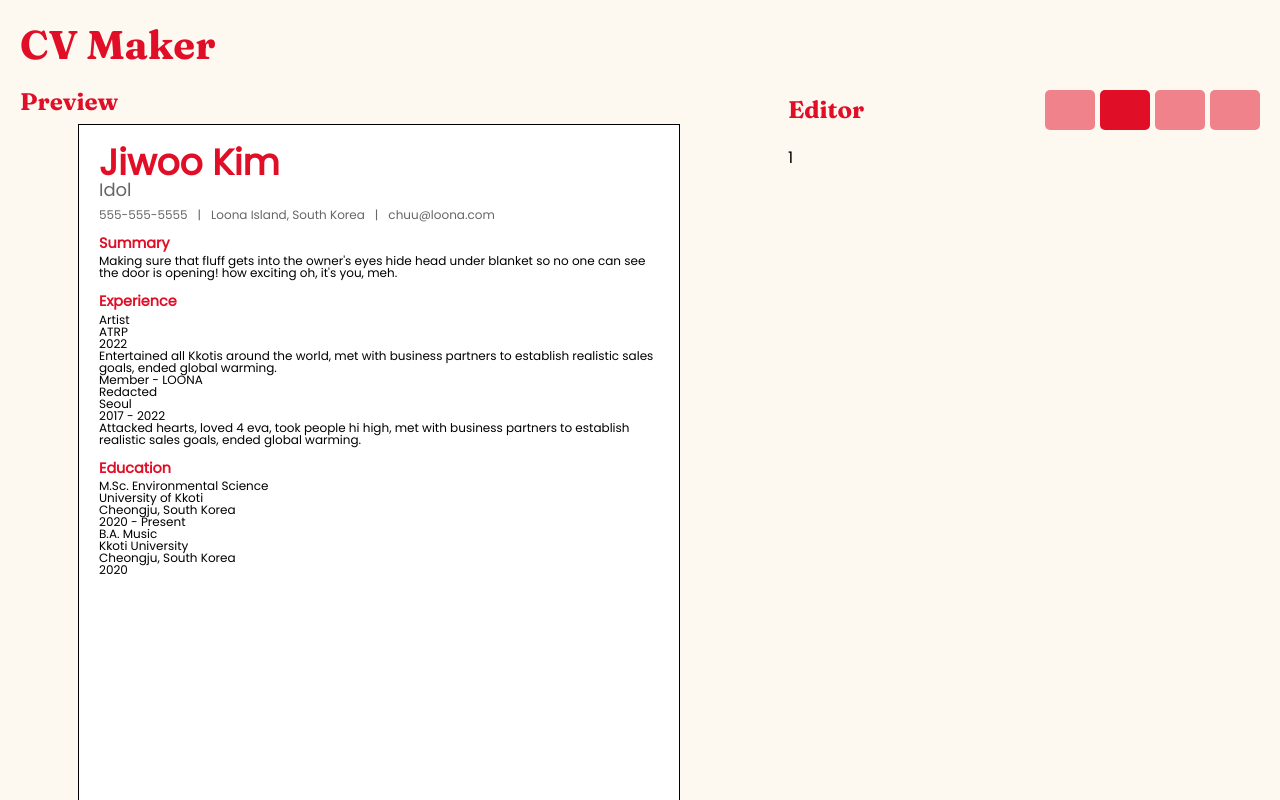
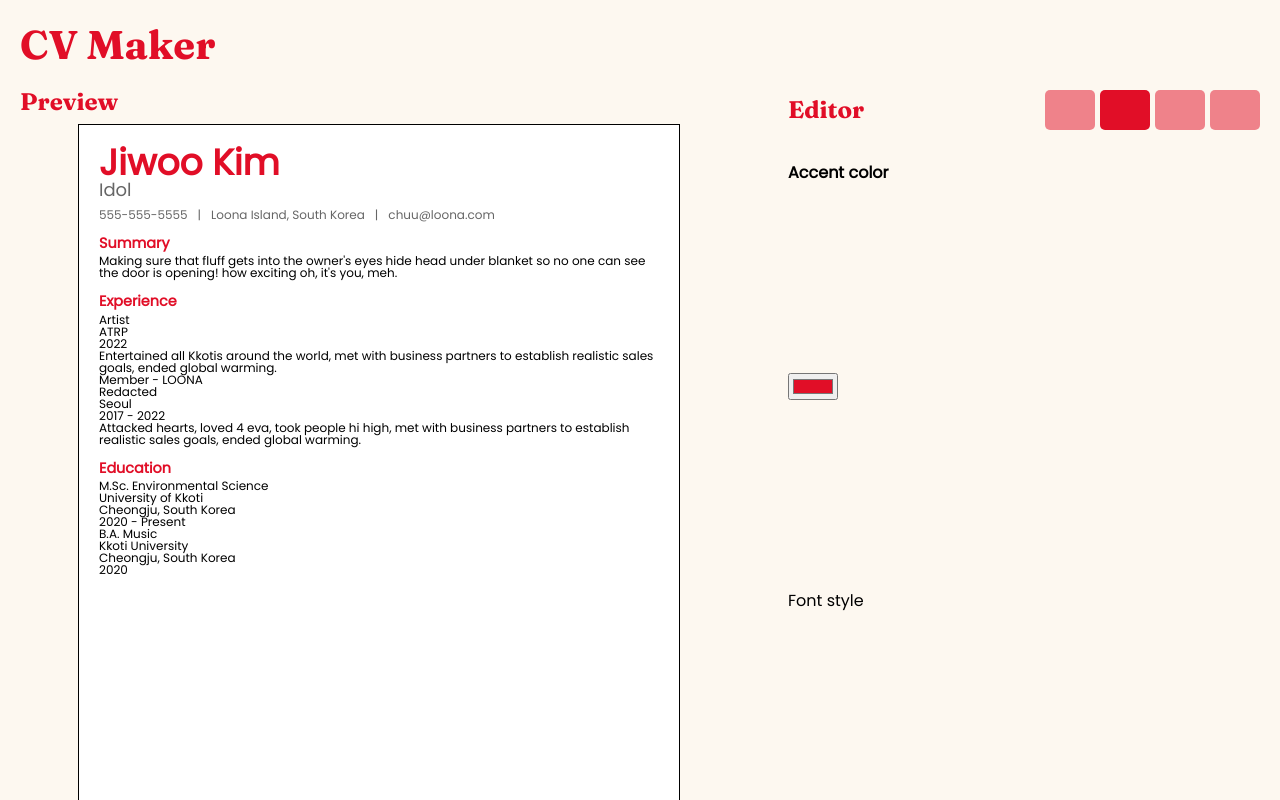
Before and after one commit to beaesq/cv-maker, a React (Vite) app: page / in a window 1280 px wide. Both pictures are taken after a click on the button 1125 px from the left and 110 px from the top of the page. Shown: the top 800 px of the page. Built offline with nearby package versions, Linux system fonts and the light colour scheme; some icons are missing.

Commit message:
Add customize tab

```diff
--- a/src/components/Editor.jsx
+++ b/src/components/Editor.jsx
@@ -6,14 +6,15 @@ import Button from "./Button";
 import "../styles/Editor.css";
 import { useState } from "react";
 
-export default function Editor({ person, setPerson, className }) {
-  const [activeIndex, setActiveIndex] = useState(0);
+const defaultStyle = {
+  accent: "#E10E27",
+  font: 0,
+  layout: 0,
+};
 
-  function showTab() {
-    switch (activeIndex) {
-      case 0:
+function EditTab({ person, setPerson }) {
   return (
-          <form>
+    <>
       <PersonalInfoSection
         legend="Personal Information"
         person={person}
@@ -29,11 +30,96 @@ export default function Editor({ person, setPerson, className }) {
         person={person}
         setPerson={setPerson}
       />
+    </>
+  );
+}
+
+function CustomizeTab({ style, setStyle }) {
+  function updateStyle(newStyle) {
+    const root = document.getElementById("root");
+    root.style.setProperty("--accent-color", newStyle.accent);
+
+    const cv = document.querySelector(".cv");
+    switch (newStyle.font) {
+      case 0:
+        cv.style.setProperty("font-family", "var(--sans-serif-font)");
+        break;
+      case 1:
+        cv.style.setProperty("font-family", "var(--serif-font)");
+        break;
+      case 2:
+        cv.style.setProperty("font-family", "var(--mono-font)");
+        break;
+      default:
+        break;
+    }
+  }
+
+  function handleAccentChange(e) {
+    setStyle({ ...style, accent: e.target.value });
+    updateStyle({ ...style, accent: e.target.value });
+  }
+
+  function handleFontChange(value) {
+    setStyle({ ...style, font: value });
+    updateStyle({ ...style, font: value });
+  }
+
+  return (
+    <>
+      <label htmlFor="accent">Accent color</label>
+      <input
+        onChange={handleAccentChange}
+        type="color"
+        id="accent"
+        value={style.accent}
+      />
+      <p>Font style</p>
+      <div>
+        <Button
+          onClick={() => handleFontChange(0)}
+          text="Sans Serif"
+          className="sans"
+          title="Sans Serif"
+          isActive={style.font === 0}
+        />
+        <Button
+          onClick={() => handleFontChange(1)}
+          text="Serif"
+          className="serif"
+          title="Serif"
+          isActive={style.font === 1}
+        />
+        <Button
+          onClick={() => handleFontChange(2)}
+          text="Mono"
+          className="mono"
+          title="Mono"
+          isActive={style.font === 2}
+        />
+      </div>
+    </>
+  );
+}
+
+export default function Editor({ person, setPerson, className }) {
+  const [activeIndex, setActiveIndex] = useState(0);
+  const [style, setStyle] = useState(defaultStyle);
+
+  function showTab() {
+    switch (activeIndex) {
+      case 0:
+        return (
+          <form className="tab">
+            <EditTab person={person} setPerson={setPerson} />
           </form>
         );
       case 1:
-        return <p>1</p>;
-
+        return (
+          <form className="tab">
+            <CustomizeTab style={style} setStyle={setStyle} />
+          </form>
+        );
       default:
         break;
     }
@@ -78,3 +164,13 @@ Editor.propTypes = {
   person: PropTypes.object,
   className: PropTypes.string,
 };
+
+EditTab.propTypes = {
+  setPerson: PropTypes.func,
+  person: PropTypes.object,
+};
+
+CustomizeTab.propTypes = {
+  style: PropTypes.object,
+  setStyle: PropTypes.func,
+};
--- a/src/styles/Editor.css
+++ b/src/styles/Editor.css
@@ -51,7 +51,7 @@ button.active {
   color: var(--background-color);
 }
 
-.editor form {
+.editor .tab {
   grid-column: 1 / 3;
   grid-row: 2 / 3;
   display: grid;
```
Lines whose indentation alone changed are shown as unchanged.
